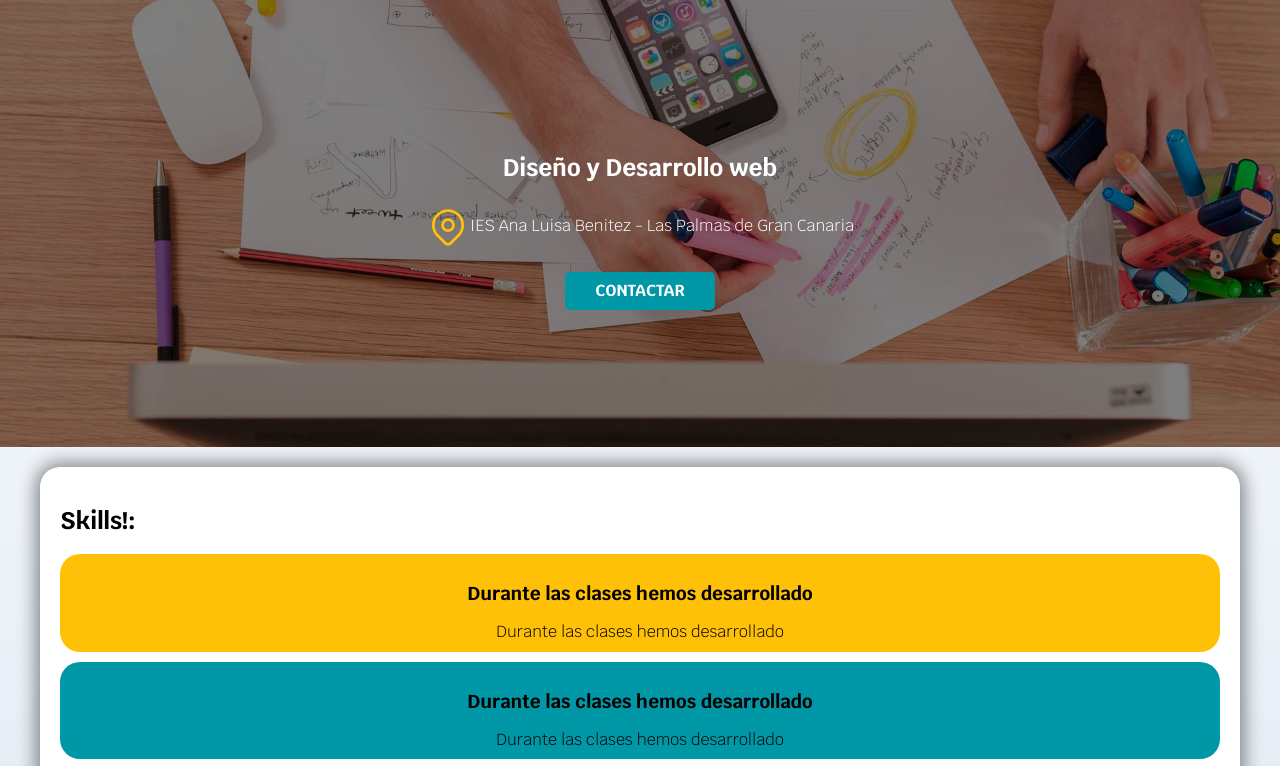
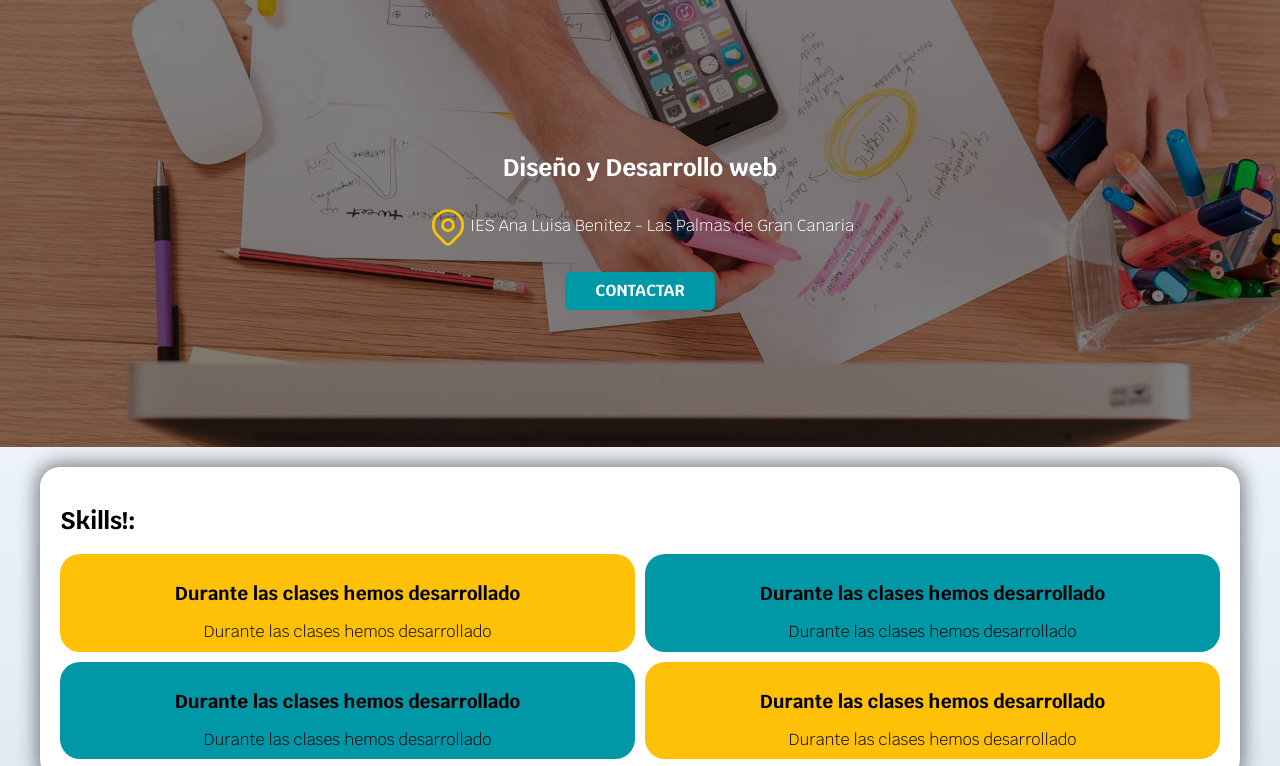
Before and after one commit to Jazaloko/Portfolio, a plain HTML site: page skills.html in a window 1280 px wide. Shown: the part 111-877 px from the top of the page. Drawn offline with Linux system fonts and the light colour scheme.

Commit message:
Responsitive del Portfolio arreglado

```diff
--- a/css/styleskills.css
+++ b/css/styleskills.css
@@ -155,5 +155,11 @@ footer{
     width: auto;
   }
 
+  .skill{
+    display: grid;
+    grid-template-columns: 1fr 1fr;
+  column-gap: 1rem;
+  }
+
 
 }
```
